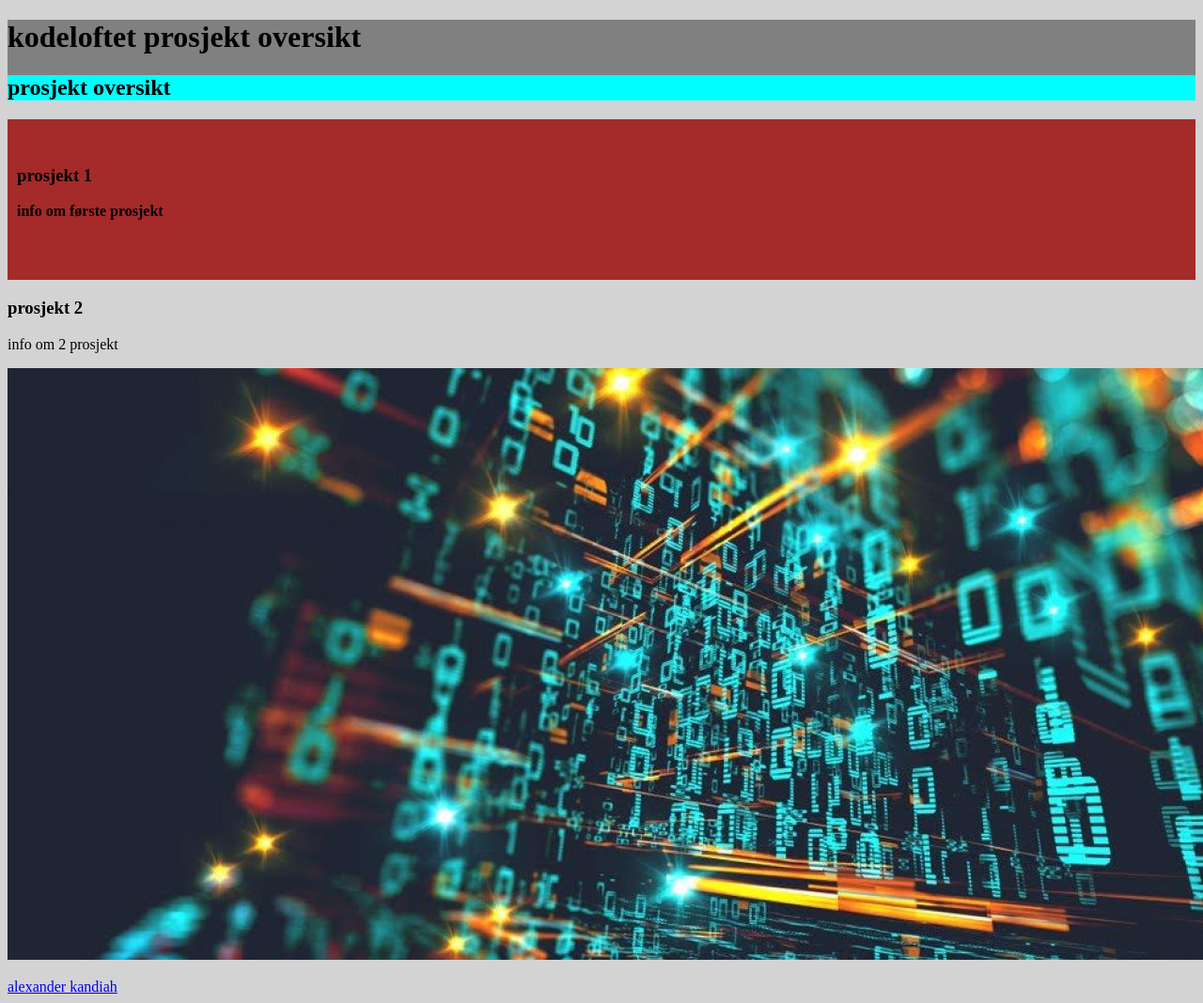
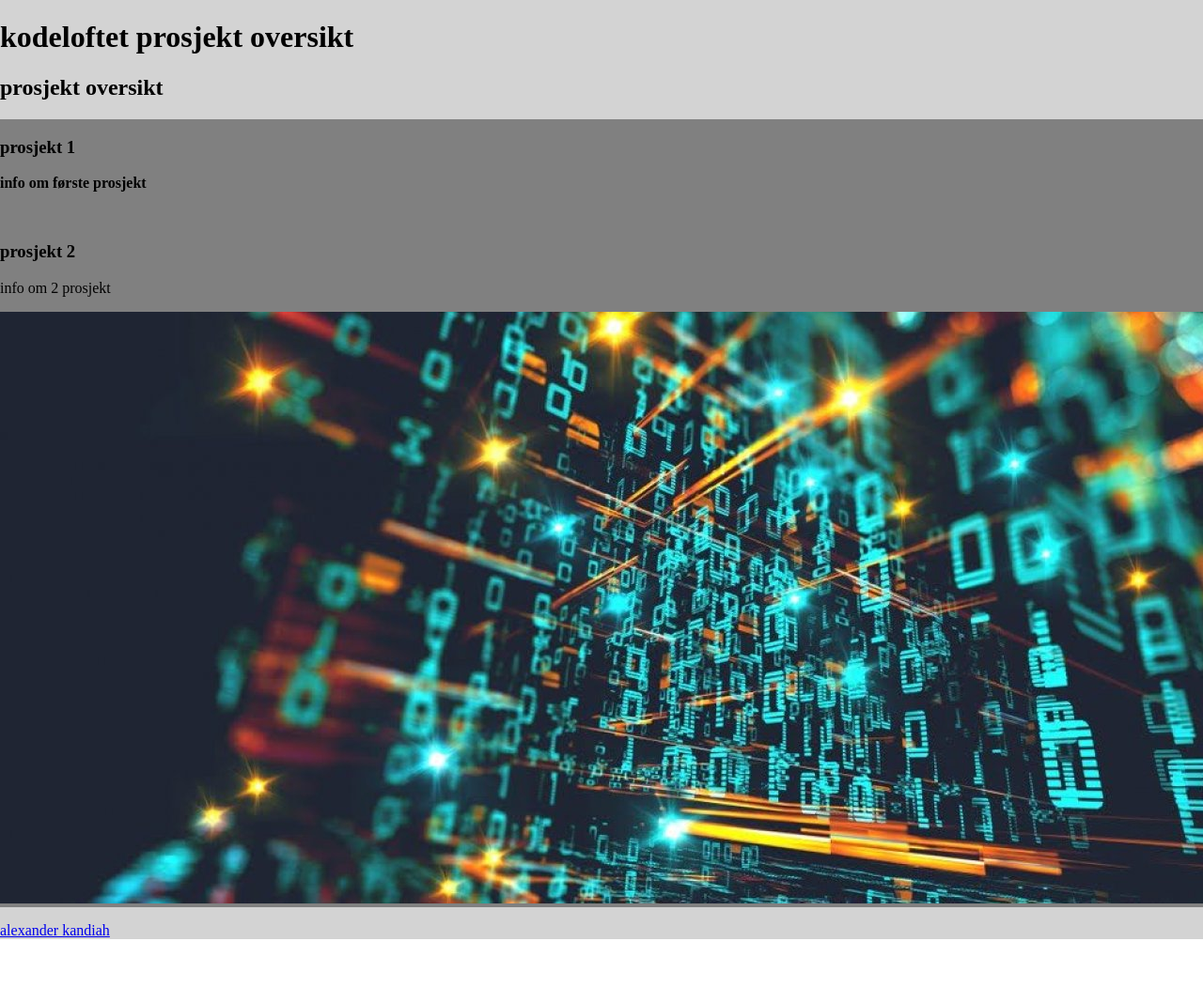
Before and after one commit to kandikatt98/stackblitz-kodeloftet-prosjekt-oversikt-kenfnz, a website: page index.html in a window 1280 px wide. Shown: the top 1068 px of the page at 94% size. After the commit the page ends 1000 px from the top, so only its background shows below. Drawn offline with Linux system fonts and the light colour scheme.

Commit message:
oppdatering2

```diff
--- a/index.html
+++ b/index.html
@@ -10,11 +10,11 @@
 
     <body>
         <!-- info til deg selv som ikke vises meta utf 8 norske symboler og limk for sybol i head-->
-<header>
+<header id="navbar">
     <h1>kodeloftet prosjekt oversikt</h1>
     <h2 class="background"><span>prosjekt oversikt</span></h2>
 </header>
-<main>
+<main id="main">
     <section id="welcom">
         <h3>prosjekt 1 </h3>
         <p><strong>info om første prosjekt</strong></p>
@@ -28,7 +28,7 @@
 </main>
 
 <!--siste info til megselv a herf er lenker-->
-<footer>
+<footer id="footer">
 <p></p>
 <a href="https://github.com/kandikatt98">alexander kandiah</a>
 </footer>
--- a/styles.css
+++ b/styles.css
@@ -1,12 +1,9 @@
-
-header {background-color:gray}
-body {background-color: lightgray}
-.background
-{background-color: aqua;}
-#welcom
-{background-color: brown;
-padding-top: 30px;
-padding-bottom: 30px;
-padding-left: 10px;
-padding-right: 10px;
+#navbar{background-color: lightgray;}
+#main{background-color: gray;
+flex: grow 1;}
+#footer{background-color: lightgray;}
+body{margin: 0px;
+height: 100vh;
+display: flex;
+flex-direction: column;
 }
```
